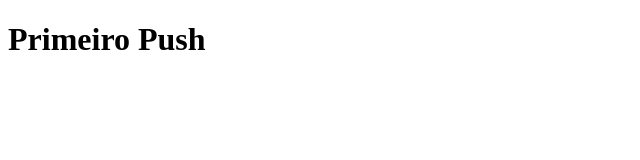
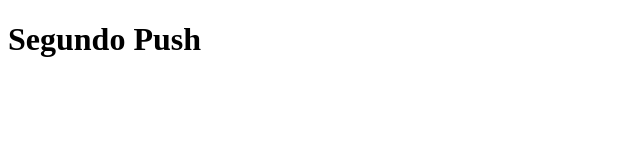
Before and after one commit to joaozingameplay123/primeiro-push, a plain HTML site: page index.html in a window 1280 px wide. Shown: the full height of the page, 0-640 px from the left. Drawn offline with Linux system fonts and the light colour scheme.

Commit message:
segundo commit

```diff
--- a/index.html
+++ b/index.html
@@ -9,7 +9,7 @@
 
 <body>
 
-    <h1>Primeiro Push</h1>
+    <h1>Segundo Push</h1>
 
 </body>
 
```
